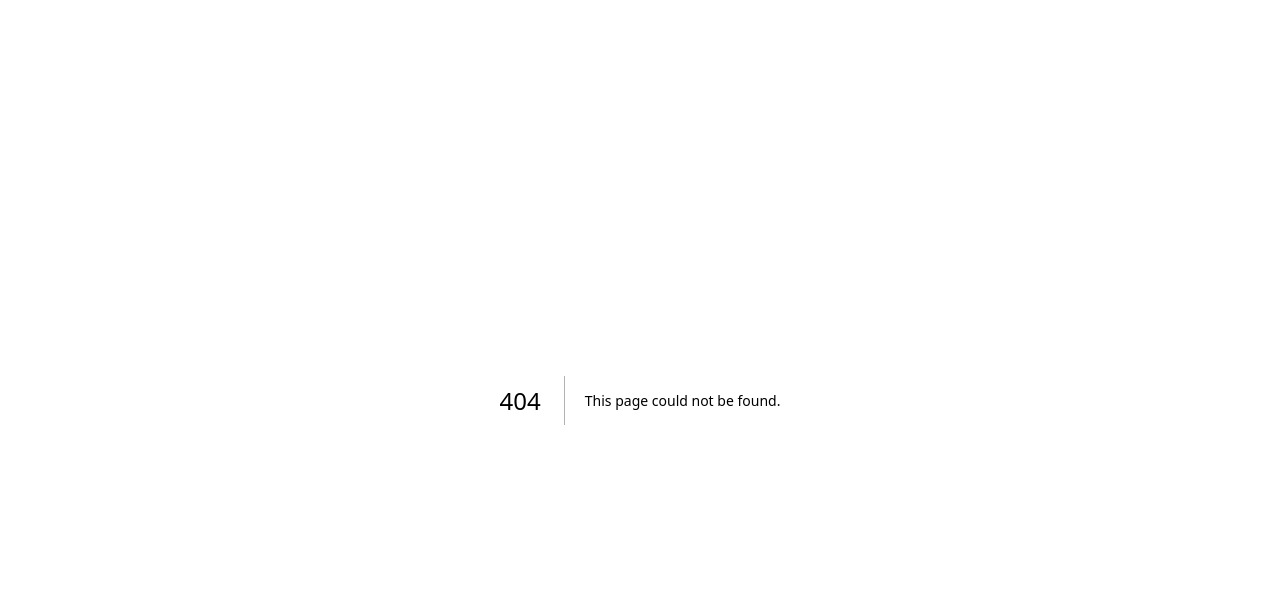
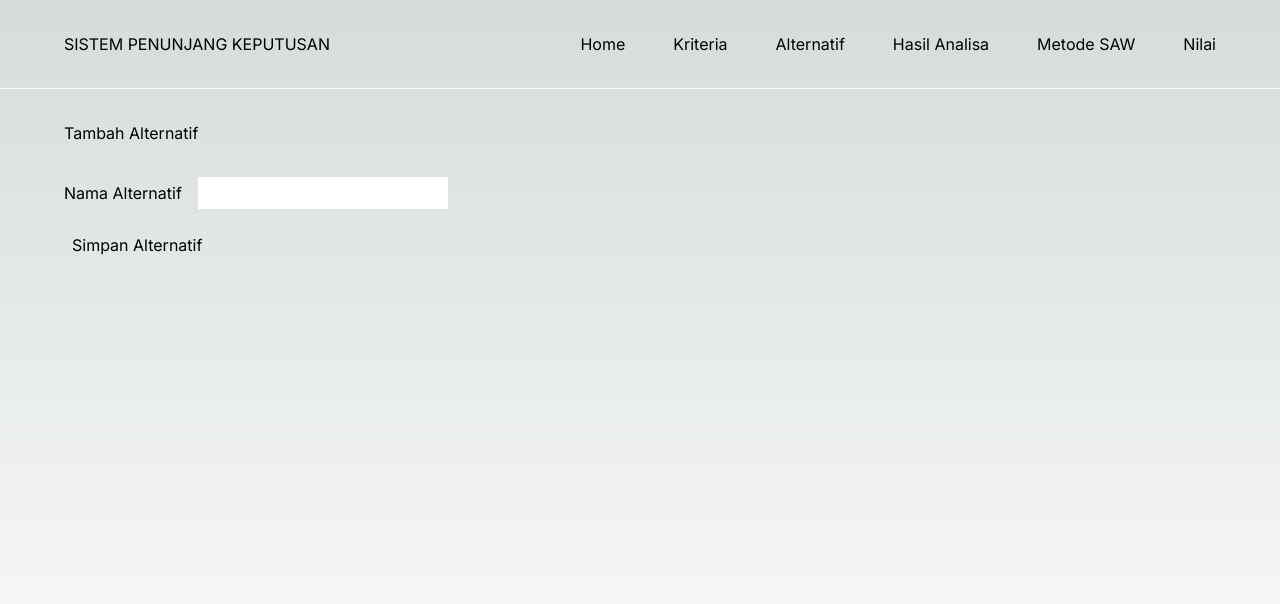
Before and after one commit to san-learn/learn-decision-support-system-1, a Next.js app: page /dashboard/alternatif/tambah in a window 1280 px wide. Before the commit this address had no page. Shown: the top 604 px of the page. Built offline with nearby package versions, Linux system fonts and the light colour scheme.

Commit message:
membuat halaman dan function (tambah, edit, delete) untuk alternatif

```diff
--- /dev/null
+++ b/src/actions/alternatif.ts
@@ -0,0 +1,69 @@
+import prisma from "@/libs/database";
+import { revalidatePath } from "next/cache";
+import { redirect } from "next/navigation";
+
+export async function getAllAlternatif() {
+  "use server";
+
+  return await prisma.alternatif.findMany();
+}
+
+export async function getAlternatif(id: string) {
+  "use server";
+
+  const id_alternatif = parseInt(id);
+
+  return await prisma.alternatif.findUnique({
+    where: { id_alternatif: id_alternatif },
+  });
+}
+
+export async function createAlternatif(formData: FormData) {
+  "use server";
+
+  const namaAlternatif = formData.get("nama-alternatif") as string;
+
+  await prisma.alternatif.create({
+    data: {
+      nama_alternatif: namaAlternatif,
+    },
+  });
+
+  revalidatePath("/dashboard/alternatif");
+
+  redirect("/dashboard/alternatif");
+}
+
+export async function updateAlternatif(id: string, formData: FormData) {
+  "use server";
+
+  const id_alternatif = parseInt(id);
+  const namaAlternatif = formData.get("nama-alternatif") as string;
+
+  await prisma.alternatif.update({
+    where: {
+      id_alternatif: id_alternatif,
+    },
+    data: {
+      nama_alternatif: namaAlternatif,
+    },
+  });
+
+  revalidatePath("/dashboard/alternatif");
+
+  redirect("/dashboard/alternatif");
+}
+
+export async function deleteAlternatif(formData: FormData) {
+  "use server";
+
+  const id_alternatif = parseInt(formData.get("id-alternatif") as string);
+
+  await prisma.alternatif.delete({
+    where: {
+      id_alternatif: id_alternatif,
+    },
+  });
+
+  revalidatePath("/dashboard/alternatif");
+}
--- /dev/null
+++ b/src/app/dashboard/alternatif/edit/[slug]/page.tsx
@@ -0,0 +1,37 @@
+import { getAlternatif, updateAlternatif } from "@/actions/alternatif";
+
+export default async function DashboardAlternatifEditPage({
+  params,
+}: {
+  params: { slug: string };
+}) {
+  const alternatif_id = params.slug;
+
+  const alternatif = await getAlternatif(alternatif_id);
+  const updateAlternatifWithId = updateAlternatif.bind(null, alternatif_id);
+
+  return (
+    <>
+      <h1 className="mb-8">Edit Alternatif</h1>
+      <form action={updateAlternatifWithId}>
+        <div className="flex gap-4 items-center">
+          <label htmlFor="nama-alternatif">Nama Alternatif</label>
+          <input
+            type="text"
+            id="nama-alternatif"
+            name="nama-alternatif"
+            className="dark:text-black px-2 py-1"
+            defaultValue={alternatif?.nama_alternatif}
+            required
+          />
+        </div>
+        <button
+          type="submit"
+          className="mt-4 dark:bg-white dark:text-black p-2 inline-block my-8"
+        >
+          Simpan Alternatif
+        </button>
+      </form>
+    </>
+  );
+}
--- /dev/null
+++ b/src/app/dashboard/alternatif/page.tsx
@@ -0,0 +1,61 @@
+import Link from "next/link";
+
+import { getAllAlternatif } from "@/actions/alternatif";
+import { DeleteButtonForm } from "@/components/delete-button-form";
+
+export default async function DashboardAlternatifPage() {
+  const allAlternatif = await getAllAlternatif();
+
+  return (
+    <>
+      <h1>Alternatif</h1>
+      <Link
+        href="/dashboard/alternatif/tambah"
+        className="mt-4 dark:bg-white dark:text-black p-2 inline-block my-8"
+      >
+        Tambah Alternatif
+      </Link>
+      <table className="table-auto w-full border-collapse border-[1px] border-white">
+        <thead>
+          <tr className="text-left ">
+            <th className="border-[1px] border-white p-2.5">No</th>
+            <th className="border-[1px] border-white p-2.5">Nama Alternatif</th>
+            <th className="border-[1px] border-white p-2.5">Nilai SAW</th>
+            <th className="border-[1px] border-white p-2.5">Rangking</th>
+            <th className="border-[1px] border-white p-2.5">Aksi</th>
+          </tr>
+        </thead>
+        <tbody>
+          {allAlternatif.map((alternatif, index) => {
+            return (
+              <>
+                <tr key={index}>
+                  <td className="border-[1px] border-white p-2">{index + 1}</td>
+                  <td className="border-[1px] border-white p-2">
+                    {alternatif.nama_alternatif}
+                  </td>
+                  <td className="border-[1px] border-white p-2">
+                    {alternatif.nilai_saw}
+                  </td>
+                  <td className="border-[1px] border-white p-2">
+                    {alternatif.rangking}
+                  </td>
+                  <td className="border-[1px] border-white p-2 ">
+                    <div className="flex justify-around items-center">
+                      <Link
+                        href={`/dashboard/alternatif/edit/${alternatif.id_alternatif}`}
+                      >
+                        Edit
+                      </Link>
+                      <DeleteButtonForm id={alternatif.id_alternatif} />
+                    </div>
+                  </td>
+                </tr>
+              </>
+            );
+          })}
+        </tbody>
+      </table>
+    </>
+  );
+}
--- /dev/null
+++ b/src/app/dashboard/alternatif/tambah/page.tsx
@@ -0,0 +1,27 @@
+import { createAlternatif } from "@/actions/alternatif";
+
+export default function DashboardAlternatifTambahPage() {
+  return (
+    <>
+      <h1 className="mb-8">Tambah Alternatif</h1>
+      <form action={createAlternatif}>
+        <div className="flex gap-4 items-center">
+          <label htmlFor="nama-alternatif">Nama Alternatif</label>
+          <input
+            type="text"
+            id="nama-alternatif"
+            name="nama-alternatif"
+            className="dark:text-black px-2 py-1"
+            required
+          />
+        </div>
+        <button
+          type="submit"
+          className="mt-4 dark:bg-white dark:text-black p-2 inline-block my-8"
+        >
+          Simpan Alternatif
+        </button>
+      </form>
+    </>
+  );
+}
--- /dev/null
+++ b/src/app/dashboard/hasil-analisa/page.tsx
@@ -0,0 +1,7 @@
+export default function DashboardHasilAnalisaPage() {
+  return (
+    <>
+      <h1>Selamat Datang | Dashboard Hasil Analisa Page</h1>
+    </>
+  );
+}
--- /dev/null
+++ b/src/app/dashboard/home/page.tsx
@@ -0,0 +1,7 @@
+export default function DashboardHomePage() {
+  return (
+    <>
+      <h1>Selamat Datang | Dashboard Home Page</h1>
+    </>
+  );
+}
--- /dev/null
+++ b/src/app/dashboard/kriteria/page.tsx
@@ -0,0 +1,7 @@
+export default function DashboardKriteriaPage() {
+  return (
+    <>
+      <h1>Selamat Datang | Dashboard Kriteria Page</h1>
+    </>
+  );
+}
--- /dev/null
+++ b/src/app/dashboard/layout.tsx
@@ -0,0 +1,50 @@
+import { NavigationLink } from "@/components/nav-link";
+
+const navLinks = [
+  {
+    name: "Home",
+    href: "/dashboard/home",
+  },
+  {
+    name: "Kriteria",
+    href: "/dashboard/kriteria",
+  },
+  {
+    name: "Alternatif",
+    href: "/dashboard/alternatif",
+  },
+  {
+    name: "Hasil Analisa",
+    href: "/dashboard/hasil-analisa",
+  },
+  {
+    name: "Metode SAW",
+    href: "/dashboard/metode-saw",
+  },
+  {
+    name: "Nilai",
+    href: "/dashboard/nilai",
+  },
+];
+
+export default function DashboardLayout({
+  children,
+}: {
+  children: React.ReactNode;
+}) {
+  return (
+    <>
+      <header className="flex justify-between px-16 py-8 border-b-[1px] border-white">
+        <h1 className="uppercase">Sistem Penunjang Keputusan</h1>
+        <nav className="flex gap-12">
+          {navLinks.map((link, index) => {
+            return <NavigationLink link={link} key={index} />;
+          })}
+        </nav>
+      </header>
+      <main>
+        <div className="px-16 py-8">{children}</div>
+      </main>
+    </>
+  );
+}
--- /dev/null
+++ b/src/app/dashboard/metode-saw/page.tsx
@@ -0,0 +1,7 @@
+export default function DashboardMetodeSAWPage() {
+  return (
+    <>
+      <h1>Selamat Datang | Dashboard Metode SAW Page</h1>
+    </>
+  );
+}
--- /dev/null
+++ b/src/app/dashboard/nilai/page.tsx
@@ -0,0 +1,7 @@
+export default function DashboardNilaiPage() {
+  return (
+    <>
+      <h1>Selamat Datang | Dashboard Nilai Page</h1>
+    </>
+  );
+}
--- /dev/null
+++ b/src/components/delete-button-form.tsx
@@ -0,0 +1,10 @@
+import { deleteAlternatif } from "@/actions/alternatif";
+
+export function DeleteButtonForm({ id }: { id: number }) {
+  return (
+    <form action={deleteAlternatif}>
+      <input type="hidden" name="id-alternatif" value={id} />
+      <button type="submit">Hapus</button>
+    </form>
+  );
+}
--- /dev/null
+++ b/src/components/nav-link.tsx
@@ -0,0 +1,23 @@
+"use client";
+
+import Link from "next/link";
+import { usePathname } from "next/navigation";
+
+export function NavigationLink({
+  link,
+}: {
+  link: { name: string; href: string };
+}) {
+  const pathname = usePathname();
+
+  return (
+    <>
+      <Link
+        href={link.href}
+        {...(pathname === link.href && { className: "uppercase" })}
+      >
+        {link.name}
+      </Link>
+    </>
+  );
+}
```
Also changed, not shown: 1 other file (tests, documents, lock files or other folders).
